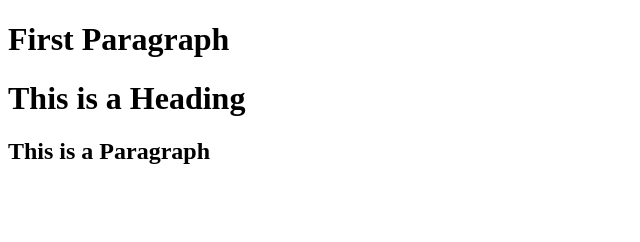
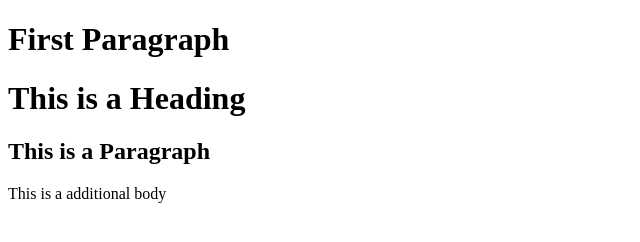
Before and after one commit to Madhuparna0908/learning-git, a plain HTML site: page index.html in a window 1280 px wide. Shown: the whole page, without its empty margins (0-640 px from the left). Drawn offline with Linux system fonts and the light colour scheme.

Commit message:
added aother p tag

```diff
--- a/index.html
+++ b/index.html
@@ -9,6 +9,7 @@
 </html>
 <h1>This is a Heading</h1>
 <h2>This is a Paragraph</h2>
+<p>This is a additional body</p>
 
 </body>
 </html>
```
